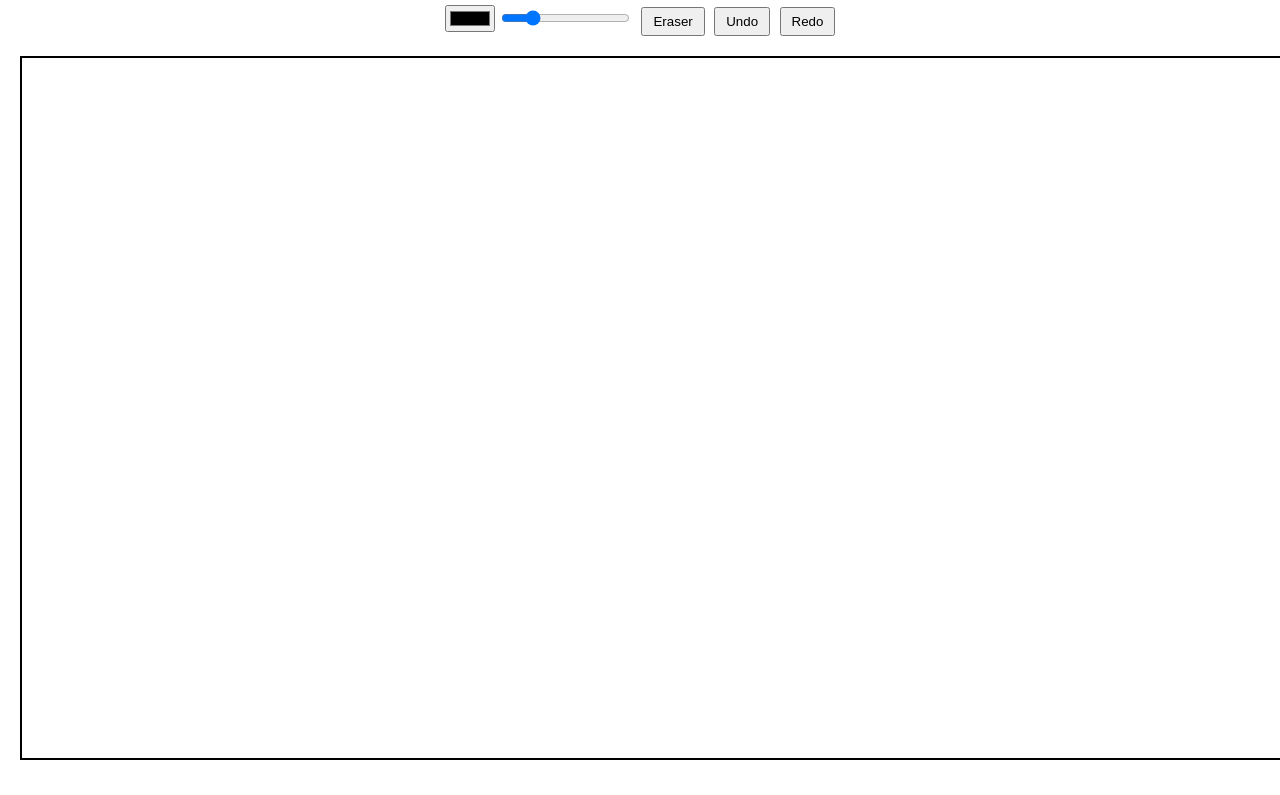
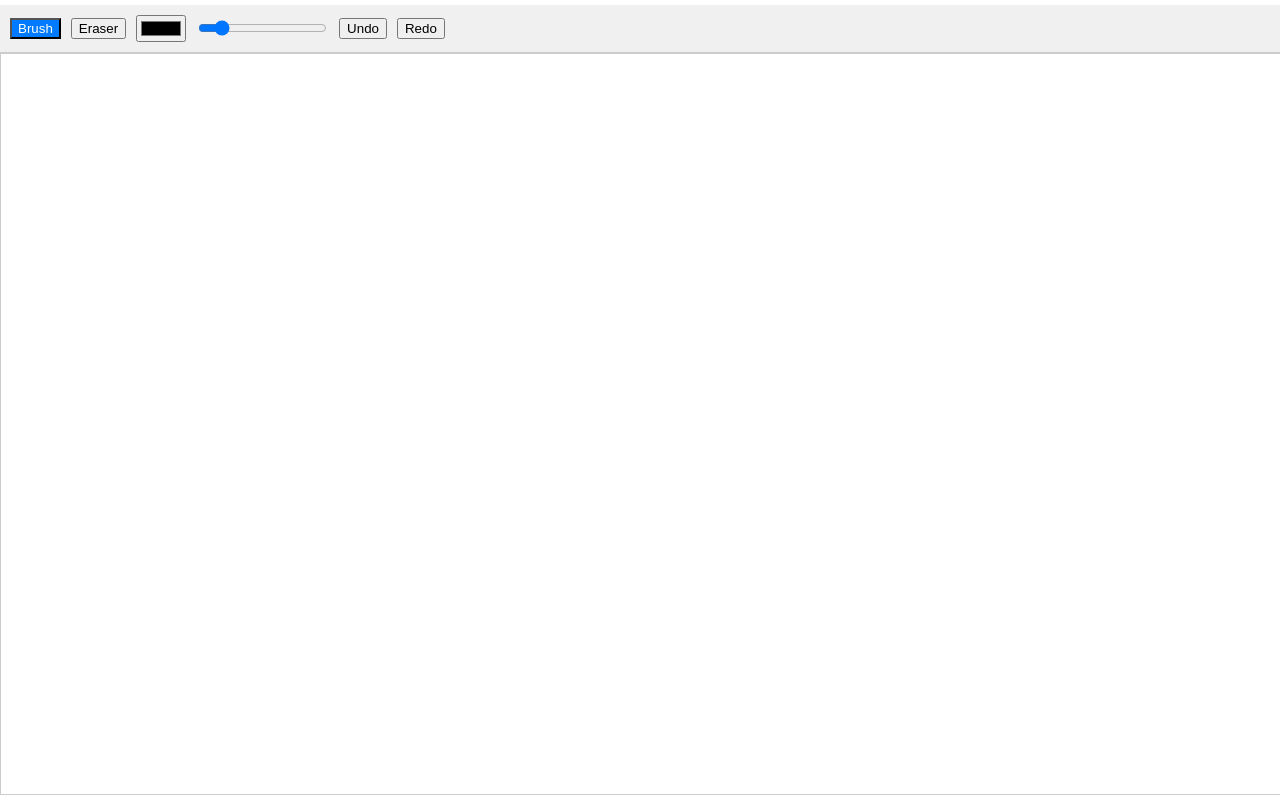
Before and after one commit to Rushibhosale18/collaborative-canvas, a website: page client/index.html in a window 1280 px wide. Shown: the part 63-858 px from the top of the page. Drawn offline with nearby package versions, Linux system fonts and the light colour scheme; no server answers.

Commit message:
Final: multi-user real-time canvas with global undo/redo

```diff
--- a/client/canvas.js
+++ b/client/canvas.js
@@ -1,9 +1,10 @@
 const canvas = document.getElementById('canvas');
 const ctx = canvas.getContext('2d');
 
+const brushBtn = document.getElementById('brushBtn');
+const eraserBtn = document.getElementById('eraserBtn');
 const colorPicker = document.getElementById('colorPicker');
 const strokeWidthInput = document.getElementById('strokeWidth');
-const eraserBtn = document.getElementById('eraserBtn');
 const undoBtn = document.getElementById('undoBtn');
 const redoBtn = document.getElementById('redoBtn');
 
@@ -11,18 +12,32 @@ const socket = io();
 
 let isDrawing = false;
 let currentStroke = [];
+let tool = 'brush';
 let color = colorPicker.value;
 let width = strokeWidthInput.value;
-let isEraser = false;
 
 // Canvas size
-canvas.width = window.innerWidth - 20;
-canvas.height = window.innerHeight - 100;
+function resizeCanvas() {
+  canvas.width = window.innerWidth;
+  canvas.height = window.innerHeight - 60;
+}
+window.addEventListener('resize', resizeCanvas);
+resizeCanvas();
 
-// Tool events
+// Tool selection
+brushBtn.addEventListener('click', () => {
+  tool = 'brush';
+  brushBtn.classList.add('active');
+  eraserBtn.classList.remove('active');
+});
+eraserBtn.addEventListener('click', () => {
+  tool = 'eraser';
+  eraserBtn.classList.add('active');
+  brushBtn.classList.remove('active');
+});
+
 colorPicker.addEventListener('change', e => color = e.target.value);
 strokeWidthInput.addEventListener('change', e => width = e.target.value);
-eraserBtn.addEventListener('click', () => isEraser = !isEraser);
 
 // Mouse events
 canvas.addEventListener('mousedown', () => {
@@ -34,7 +49,7 @@ canvas.addEventListener('mouseup', () => {
   if (!isDrawing) return;
   isDrawing = false;
   if (currentStroke.length > 0) {
-    socket.emit('stroke', currentStroke); // send stroke to server
+    socket.emit('stroke', currentStroke);
   }
 });
 
@@ -44,19 +59,19 @@ canvas.addEventListener('mousemove', (e) => {
   const point = {
     x: e.offsetX,
     y: e.offsetY,
-    color: isEraser ? '#FFFFFF' : color,
+    color: tool === 'eraser' ? '#FFFFFF' : color,
     width: width
   };
 
   currentStroke.push(point);
-  drawStroke([point]); // draw locally
+  drawStroke([point]);
 });
 
-// Undo / Redo buttons
+// Undo / Redo
 undoBtn.addEventListener('click', () => socket.emit('undo'));
 redoBtn.addEventListener('click', () => socket.emit('redo'));
 
-// Draw function
+// Draw stroke
 function drawStroke(stroke) {
   stroke.forEach((point, i) => {
     if (i === 0) ctx.beginPath();
@@ -70,13 +85,13 @@ function drawStroke(stroke) {
   });
 }
 
-// Clear and redraw entire canvas
+// Redraw full canvas
 function redrawCanvas(strokes) {
   ctx.clearRect(0, 0, canvas.width, canvas.height);
   strokes.forEach(stroke => drawStroke(stroke));
 }
 
-// Socket.io events
+// Socket events
 socket.on('stroke', (stroke) => drawStroke(stroke));
 socket.on('load-strokes', (strokes) => redrawCanvas(strokes));
 socket.on('update-canvas', (strokes) => redrawCanvas(strokes));
--- a/client/index.html
+++ b/client/index.html
@@ -1,6 +1,7 @@
 <!DOCTYPE html>
-<html>
+<html lang="en">
 <head>
+  <meta charset="UTF-8">
   <title>Collaborative Canvas</title>
   <link rel="stylesheet" href="style.css">
 </head>
@@ -8,9 +9,10 @@
   <h2>Collaborative Canvas</h2>
 
   <div class="toolbar">
+    <button id="brushBtn" class="active">Brush</button>
+    <button id="eraserBtn">Eraser</button>
     <input type="color" id="colorPicker" value="#000000">
-    <input type="range" id="strokeWidth" min="1" max="20" value="5">
-    <button id="eraserBtn">Eraser</button>
+    <input type="range" id="strokeWidth" min="1" max="30" value="5">
     <button id="undoBtn">Undo</button>
     <button id="redoBtn">Redo</button>
   </div>
--- a/client/style.css
+++ b/client/style.css
@@ -1,21 +1,26 @@
 body {
+  margin: 0;
   font-family: Arial, sans-serif;
-  text-align: center;
-  margin: 20px;
+}
+
+.toolbar {
+  display: flex;
+  align-items: center;
+  gap: 10px;
+  padding: 10px;
+  background: #f0f0f0;
+  border-bottom: 1px solid #ccc;
+}
+
+button.active {
+  background-color: #007bff;
+  color: #fff;
 }
 
 canvas {
-  border: 2px solid black;
+  display: block;
+  margin: 0;
+  padding: 0;
+  border: 1px solid #ccc;
   cursor: crosshair;
-  display: block;
-  margin: 20px auto;
 }
-
-.toolbar {
-  margin-bottom: 10px;
-}
-
-button {
-  margin-left: 5px;
-  padding: 5px 10px;
-}
```
Also changed, not shown: server/server.js (+7 -7 lines).
